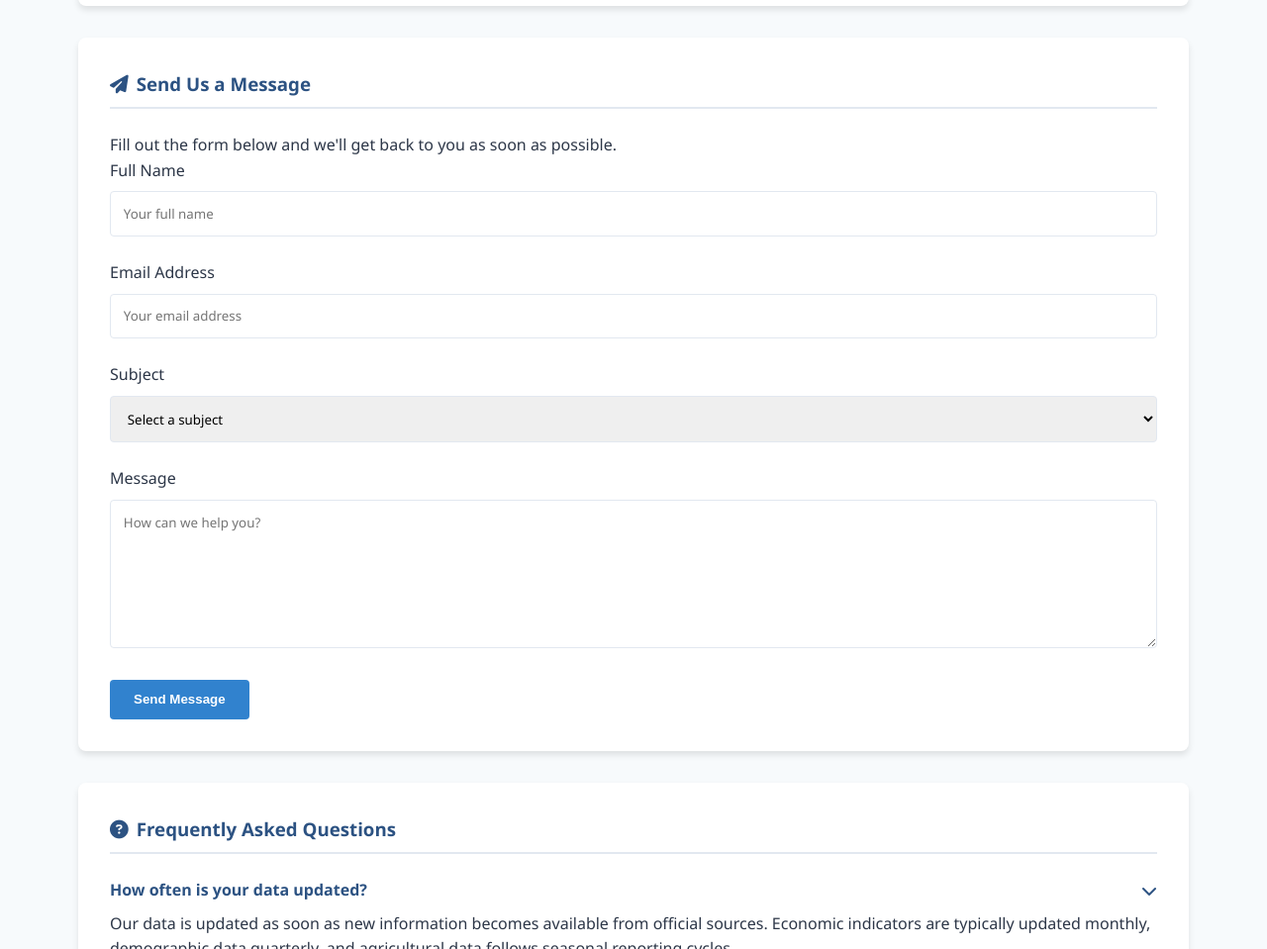
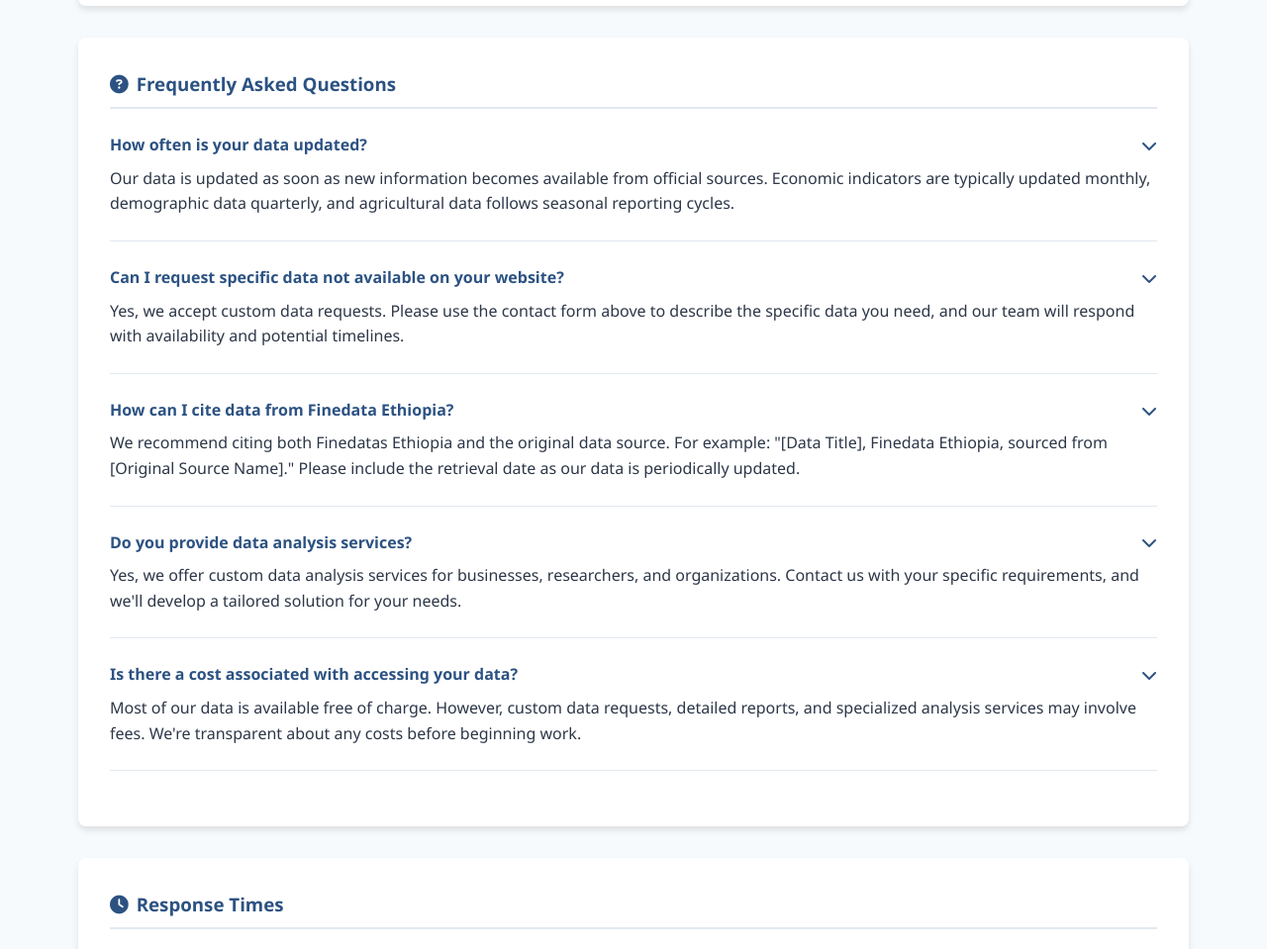
Before and after one commit to gghhxx11299/finedata, a plain HTML site: page support.html in a window 1280 px wide. Shown: the part 784-1743 px from the top of the page at 99% size. Drawn offline with Linux system fonts and the light colour scheme.

Commit message:
Update support.html

```diff
--- a/support.html
+++ b/support.html
@@ -433,42 +433,7 @@
             </div>
         </section>
 
-        <!-- Contact Form Section -->
-        <section class="support-section">
-            <h3 class="section-title"><i class="fas fa-paper-plane"></i> Send Us a Message</h3>
-            <p>Fill out the form below and we'll get back to you as soon as possible.</p>
 
-            <form>
-                <div class="form-group">
-                    <label for="name">Full Name</label>
-                    <input type="text" id="name" placeholder="Your full name" required>
-                </div>
-
-                <div class="form-group">
-                    <label for="email">Email Address</label>
-                    <input type="email" id="email" placeholder="Your email address" required>
-                </div>
-
-                <div class="form-group">
-                    <label for="subject">Subject</label>
-                    <select id="subject" required>
-                        <option value="">Select a subject</option>
-                        <option value="data-request">Data Request</option>
-                        <option value="technical-support">Technical Support</option>
-                        <option value="partnership">Partnership Inquiry</option>
-                        <option value="feedback">Feedback</option>
-                        <option value="other">Other</option>
-                    </select>
-                </div>
-
-                <div class="form-group">
-                    <label for="message">Message</label>
-                    <textarea id="message" placeholder="How can we help you?" required></textarea>
-                </div>
-
-                <button type="submit" class="btn">Send Message</button>
-            </form>
-        </section>
 
         <!-- FAQ Section -->
         <section class="support-section">
```
